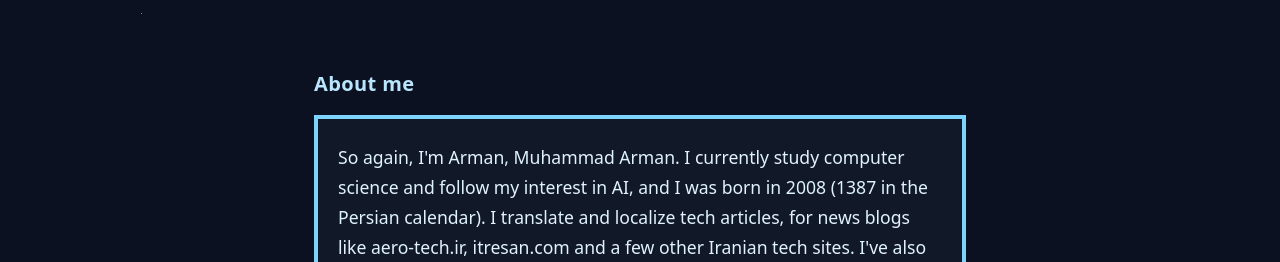
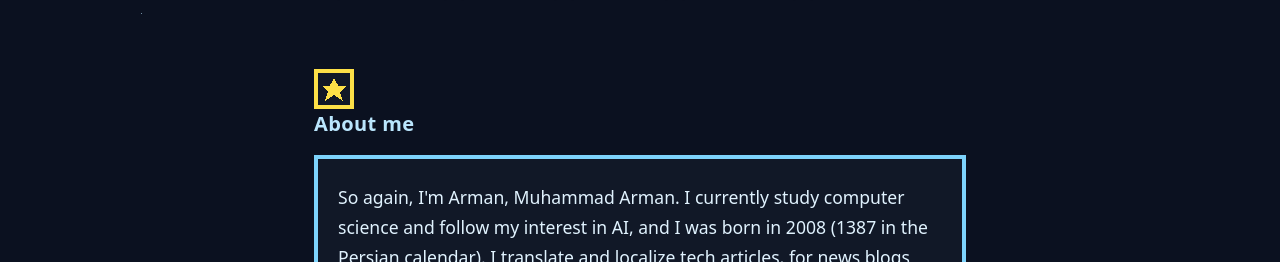
Before and after one commit to MightArm/armight-resume, a plain HTML site: page index.html in a window 1280 px wide. Shown: the part 779-1041 px from the top of the page. Drawn offline with Linux system fonts and the light colour scheme; a web font is replaced by a local one.

Commit message:
done-0.002

```diff
--- a/index.html
+++ b/index.html
@@ -112,6 +112,10 @@
 </section>
 
       <section class="room" id="about">
+        <button type="button" class="save-point" aria-label="Save point" title="Save point">
+          <svg viewBox="0 0 16 16" fill="#fde047" aria-hidden="true" focusable="false" shape-rendering="crispEdges"><polygon points="8,1 11,6 16,6 12,10 14,16 8,12 2,16 4,10 0,6 5,6"></polygon></svg>
+          <span class="saved-msg">Saved</span>
+        </button>
         <h2>About me</h2>
         <div class="dialogue-box">
           <div class="dialogue-text">So again, I'm Arman, Muhammad Arman. I currently study computer science and follow my interest in AI, and I was born in 2008 (1387 in the Persian calendar). I translate and localize tech articles, for news blogs like aero-tech.ir, itresan.com and a few other Iranian tech sites. I've also helped translate some story books hadn't been published in Iran or had been, but weren't accurate. I'm enthusiastic about Aerospace and I aim to contribute to the field with what i know. I'm always learning. My main focuse ofcourse is cs and AI in particular, and i welcome any opportunity to grow, work and learn more on this field.</div>
```
